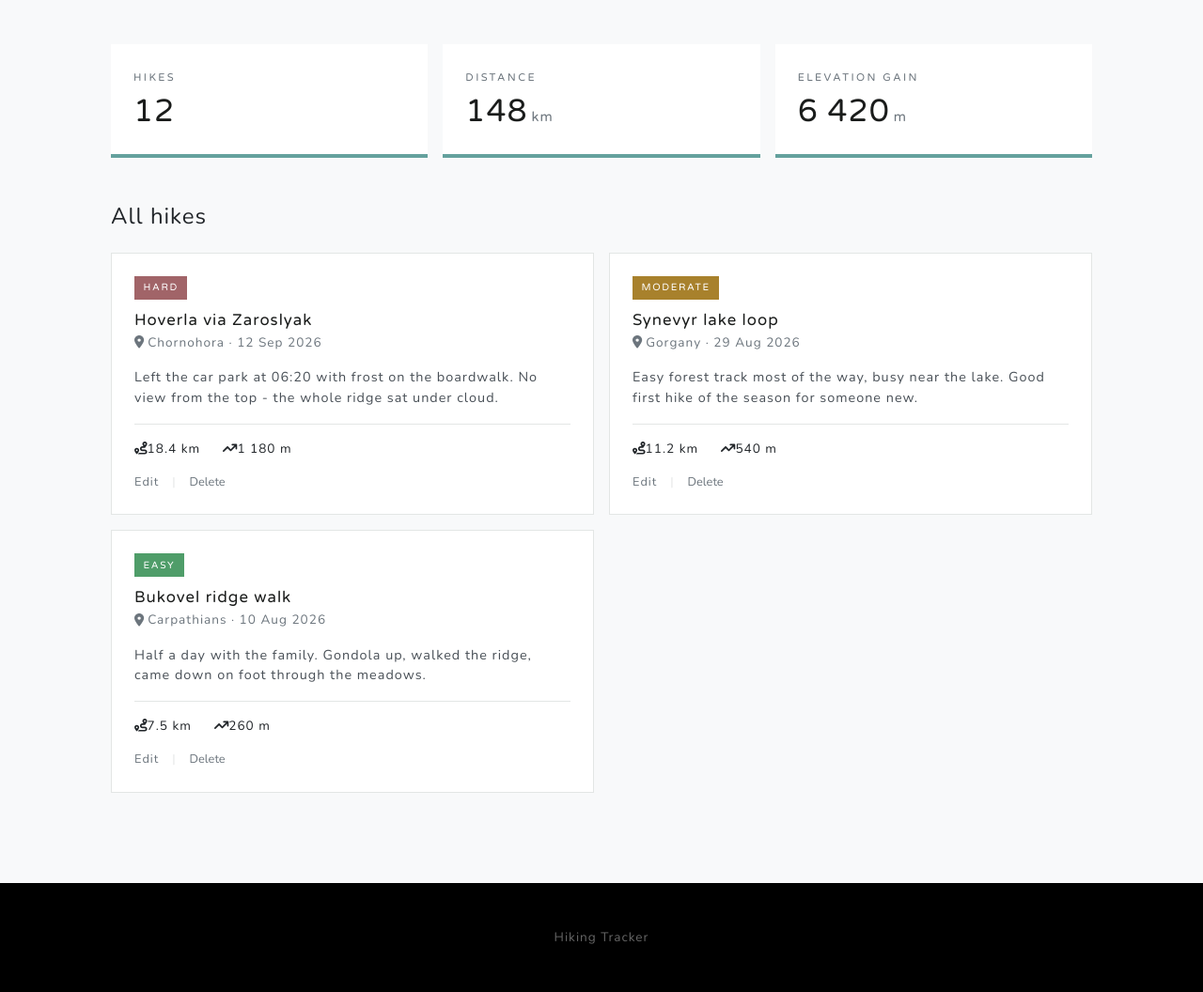
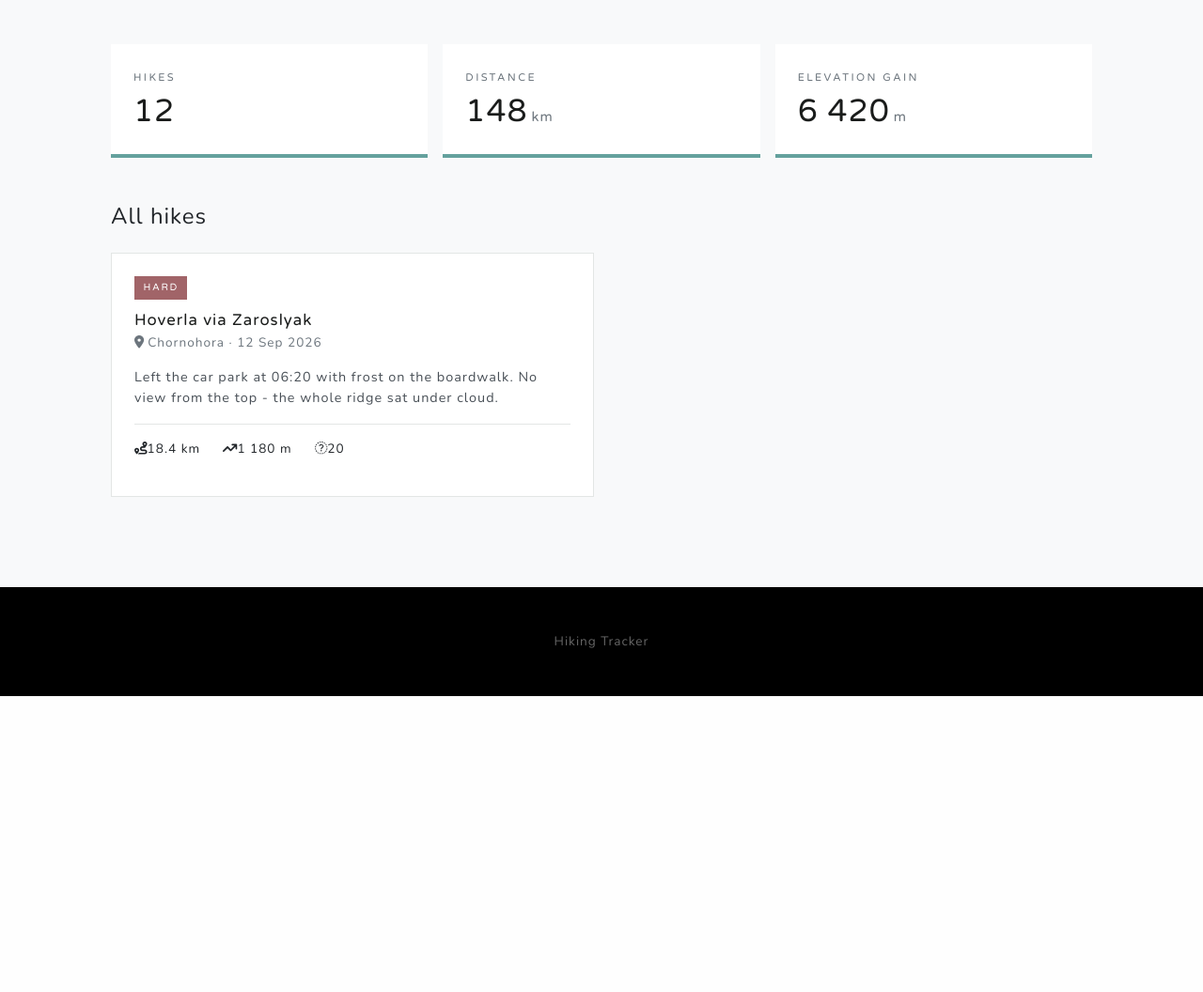
Before and after one commit to perehinets/hiking-tracker, a Django app: page / in a window 1280 px wide. Shown: the part 801-1857 px from the top of the page at 94% size. After the commit the page ends 1542 px from the top, so only its background shows below. Run offline with Django 5.2, Linux system fonts and the light colour scheme; the visitor is signed in with stand-in values (Sample User, id 1); data comes from the database, SQL or seed files in the repository; data that the repository does not hold is empty; some libraries are stand-ins or nearby versions.

Commit message:
refactor: work with template

```diff
--- a/templates/tracker/index.html
+++ b/templates/tracker/index.html
@@ -56,53 +56,9 @@
             <div class="hike-metrics">
               <span><i class="fas fa-route"></i>18.4 km</span>
               <span><i class="fas fa-arrow-trend-up"></i>1 180 m</span>
+              <span><i class="fas fa-hikers"></i>20</span>
             </div>
             <div class="hike-actions">
-              <a href="hike-form.html">Edit</a>
-              <span class="sep">|</span>
-              <form class="d-inline" method="post" action="#">
-                <button type="submit">Delete</button>
-              </form>
-            </div>
-          </article>
-        </div>
-        <div class="col-md-6">
-          <article class="hike-card">
-            <span class="badge-trail badge-moderate align-self-start">Moderate</span>
-            <h3 class="hike-title">Synevyr lake loop</h3>
-            <div class="hike-place"><i class="fas fa-location-dot me-1"></i>Gorgany &middot; 29 Aug 2026</div>
-            <p class="hike-notes">Easy forest track most of the way, busy near the lake. Good first hike of the season
-              for someone new.</p>
-            <div class="hike-metrics">
-              <span><i class="fas fa-route"></i>11.2 km</span>
-              <span><i class="fas fa-arrow-trend-up"></i>540 m</span>
-            </div>
-            <div class="hike-actions">
-              <a href="hike-form.html">Edit</a>
-              <span class="sep">|</span>
-              <form class="d-inline" method="post" action="#">
-                <button type="submit">Delete</button>
-              </form>
-            </div>
-          </article>
-        </div>
-        <div class="col-md-6">
-          <article class="hike-card">
-            <span class="badge-trail badge-easy align-self-start">Easy</span>
-            <h3 class="hike-title">Bukovel ridge walk</h3>
-            <div class="hike-place"><i class="fas fa-location-dot me-1"></i>Carpathians &middot; 10 Aug 2026</div>
-            <p class="hike-notes">Half a day with the family. Gondola up, walked the ridge, came down on foot through
-              the meadows.</p>
-            <div class="hike-metrics">
-              <span><i class="fas fa-route"></i>7.5 km</span>
-              <span><i class="fas fa-arrow-trend-up"></i>260 m</span>
-            </div>
-            <div class="hike-actions">
-              <a href="hike-form.html">Edit</a>
-              <span class="sep">|</span>
-              <form class="d-inline" method="post" action="#">
-                <button type="submit">Delete</button>
-              </form>
             </div>
           </article>
         </div>
```
Also changed, not shown: templates/tracker/profile.html (+7 -4 lines), tracker/migrations/0001_initial.py.
